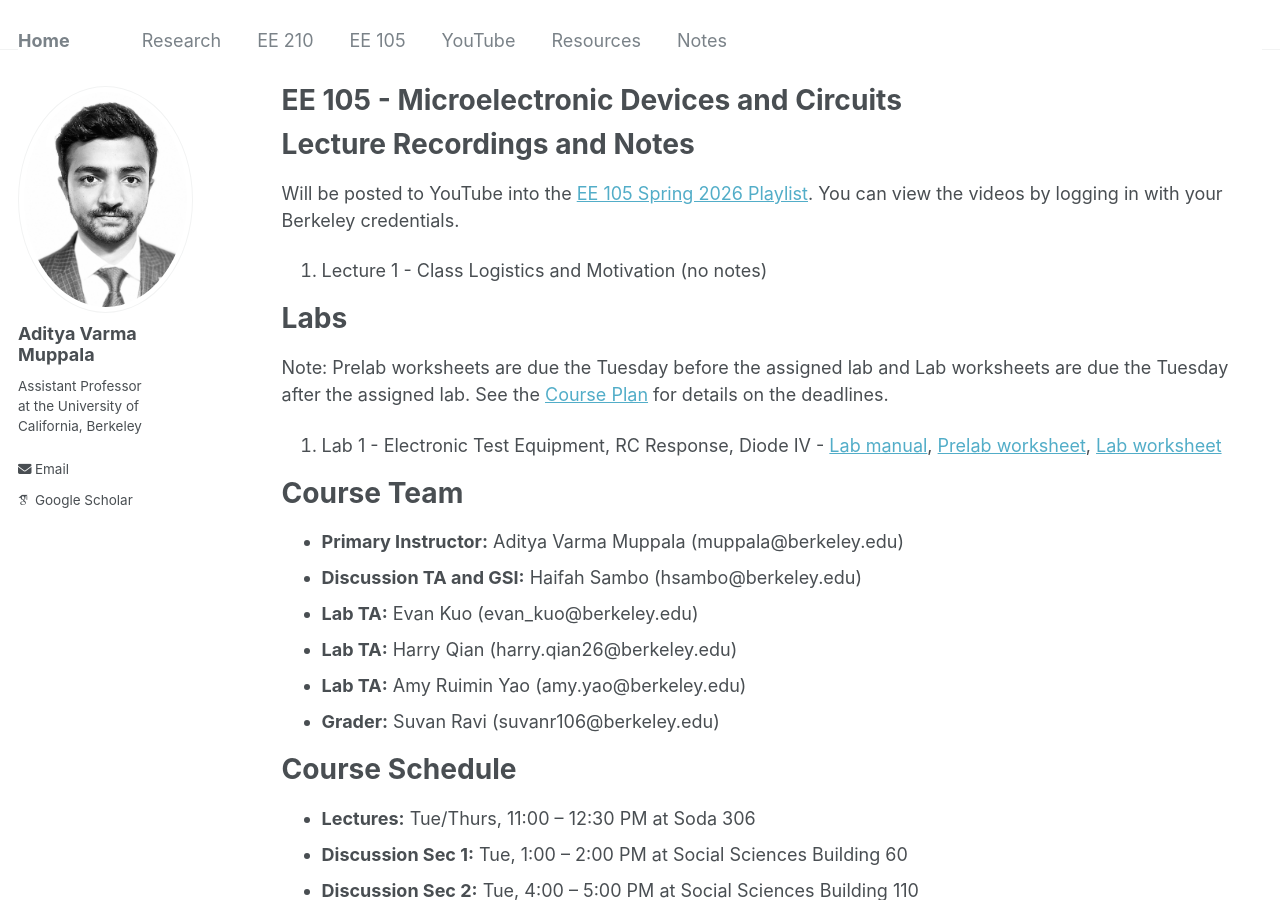
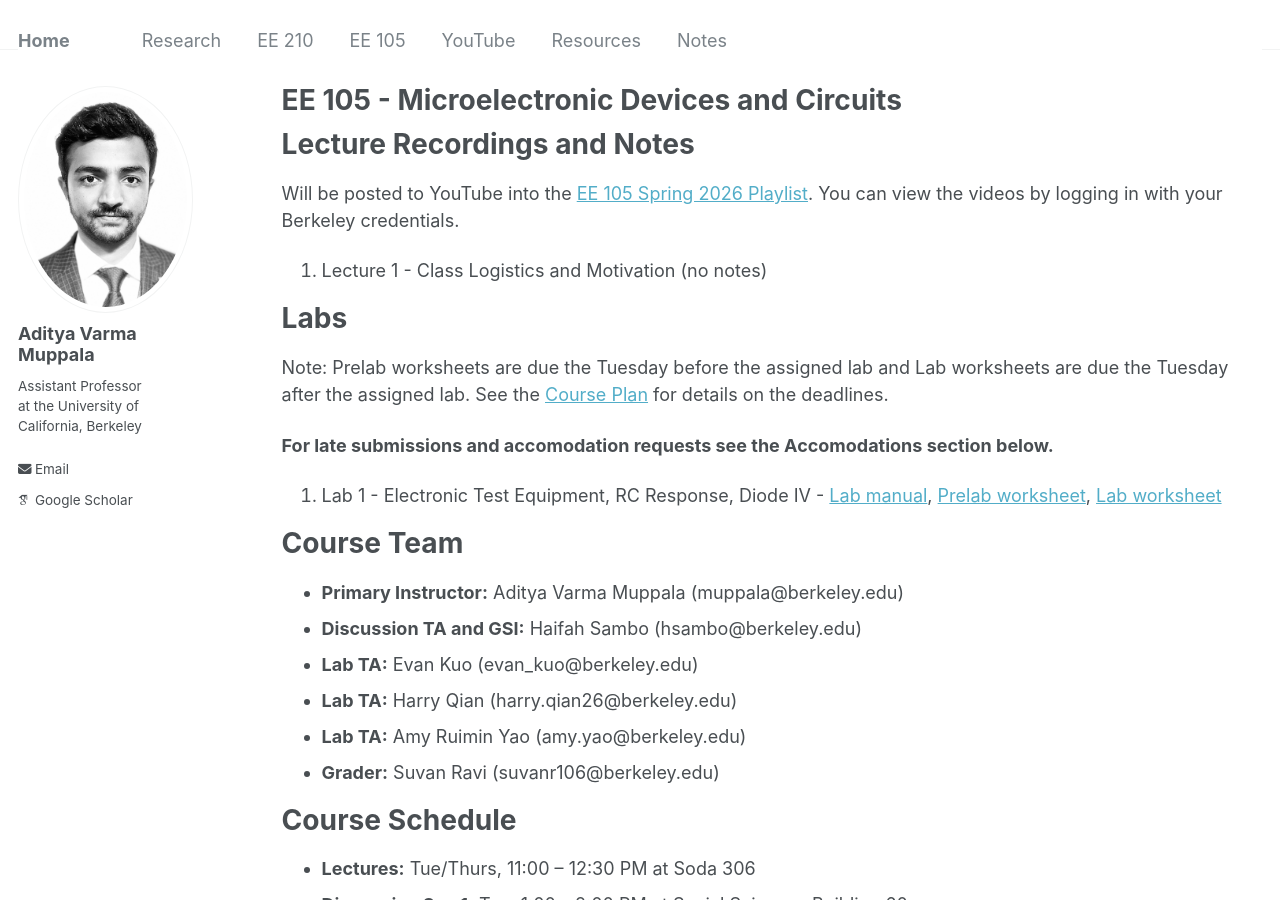
Before and after one commit to AdityaMuppala/adityamuppala.github.io, a Jekyll site: the page built from _pages/teaching105.md, in a window 1280 px wide and 900 px high. Built offline with Jekyll 4.4.1, drawn with Linux system fonts in a browser that asks for light colours; some web fonts are replaced.

Commit message:
Update teaching105.md

```diff
--- a/_pages/teaching105.md
+++ b/_pages/teaching105.md
@@ -13,6 +13,8 @@ Will be posted to YouTube into the [EE 105 Spring 2026 Playlist](https://www.you
 # Labs
 Note: Prelab worksheets are due the Tuesday before the assigned lab and Lab worksheets are due the Tuesday after the assigned lab.
 See the [Course Plan](https://docs.google.com/spreadsheets/d/1bhgJt2vBqf57tbEGMazgpxgWUwKMMOcNxApGFoNIxrg/edit?usp=sharing) for details on the deadlines.
+
+**For late submissions and accomodation requests see the Accomodations section below.**
 
 1. Lab 1 - Electronic Test Equipment, RC Response, Diode IV - [Lab manual](https://adityamuppala.github.io/assets/EE_105/Labs/EE105_Lab1_Manual_Updated), [Prelab worksheet](https://adityamuppala.github.io/assets/EE_105/Labs/EE105_PreLab1_WS), [Lab worksheet](https://adityamuppala.github.io/assets/EE_105/Labs/EE105_Lab1_WS)
 
@@ -93,6 +95,8 @@ Score 2 = 20% HW + 20% Lab + 25% Mid-term + 35% Final.
 
 Final grade = max{Score 1, Score 2}
 
+---
+
 # Accessibility and Mental Health Resources
 UHS offers mental health services to all UC Berkeley students regardless of insurance plan. Please see: [link](https://uhs.berkeley.edu/student-mental-health).
 
```
